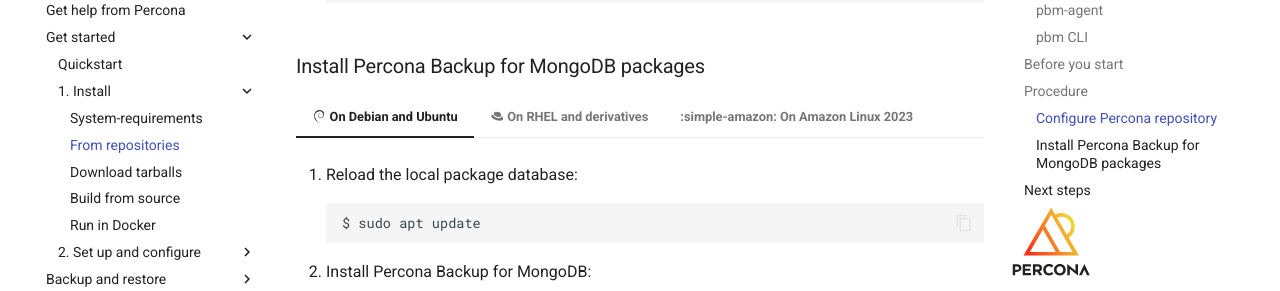
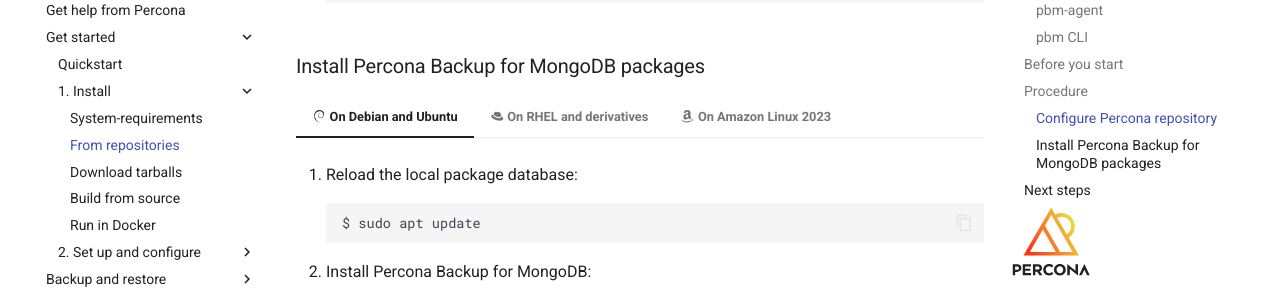
Before and after one commit to percona/pbm-docs, an MkDocs documentation site: the page built from docs/install/repos.md, in a window 1280 px wide and 900 px high, scrolled down 1024 px. Shown: the part 151-442 px from the top of the window. Built offline with MkDocs 1.6.1 and Material for MkDocs 9.7.7, drawn with Linux system fonts in a browser that asks for light colours; nearby versions of some CDN libraries; comment, search, counter and statistics services are not loaded.

Commit message:
Update repos.md

````diff
--- a/docs/install/repos.md
+++ b/docs/install/repos.md
@@ -50,7 +50,7 @@
     $ sudo yum install percona-backup-mongodb
     ```
 
-=== ":simple-amazon: On Amazon Linux 2023"
+=== ":fontawesome-brands-amazon: On Amazon Linux 2023"
 
     Run the following command to install the packages:
 
````
